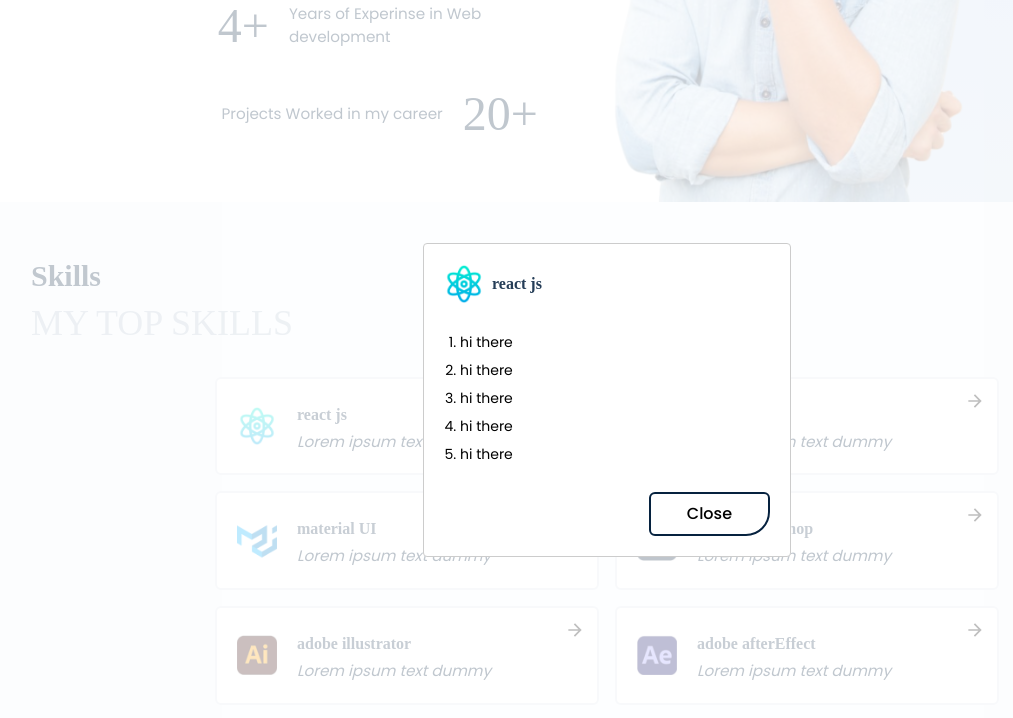
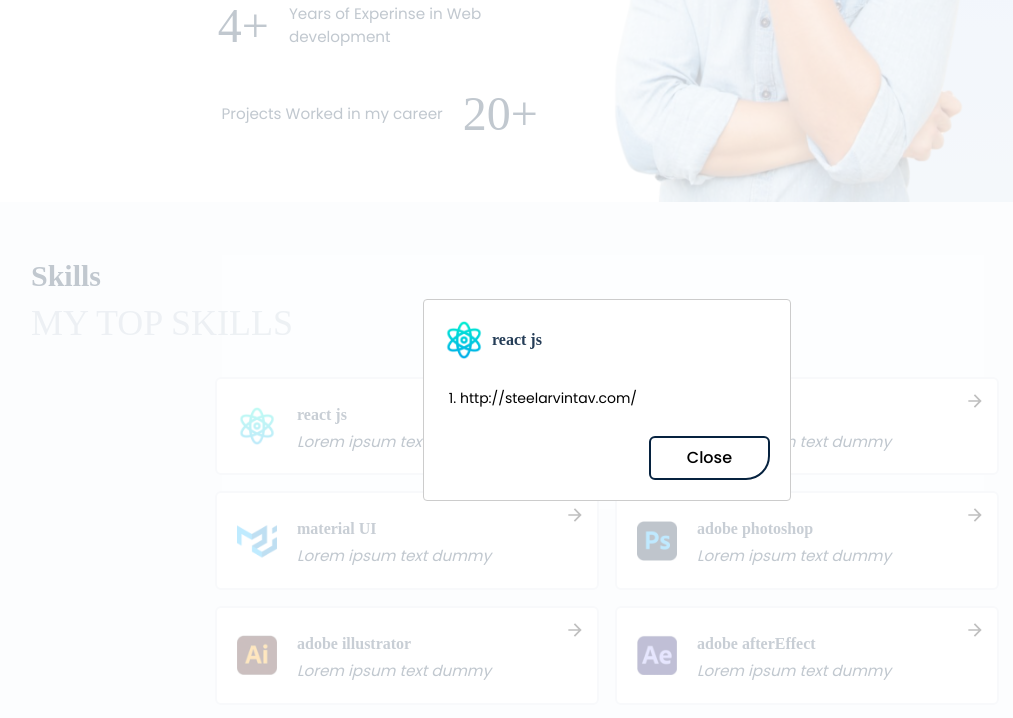
Before and after one commit to LQasemzadeh/LadanPortfolio, a React (Vite) app: page / in a window 1280 px wide. Both pictures are taken after a click on the element 608 px from the left and 998 px from the top of the page. Shown: the part 598-1316 px from the top of the page, without its empty margins (33-1046 px from the left). Built offline with nearby package versions, Linux system fonts and the light colour scheme; a web font is replaced by a local one.

Commit message:
contact section

```diff
--- a/src/Content.js
+++ b/src/Content.js
@@ -12,8 +12,8 @@ import services_logo1 from "./assets/images/Services/logo1.png";
 import services_logo2 from "./assets/images/Services/logo2.png";
 import services_logo3 from "./assets/images/Services/logo3.png";
 
-import project1 from "./assets/images/projects/img1.png";
-import project2 from "./assets/images/projects/img2.png";
+import project1 from "./assets/images/projects/steelarvin.png";
+import project2 from "./assets/images/projects/setaregan.png";
 import project3 from "./assets/images/projects/img3.png";
 import person_project from "./assets/images/projects/person.png";
 
@@ -117,17 +117,17 @@ export const content = {
     service_content: [
       {
         title: "Web Designer",
-        para: "In publishing and graphic design, Lorem ipsum is a placeholder text commonly used to demonstrate the visual form of a document elying on mean",
+        para: "I expertise in web design, specifically using technologies such as React, Tailwind, and Material UI.",
         logo: services_logo1,
       },
       {
         title: "UX / UI Designing",
-        para: "In publishing and graphic design, Lorem ipsum is a placeholder text commonly used to demonstrate the visual form of a document elying on mean",
+        para: "I possess strong skills in UX/UI design, enabling me to create intuitive and visually appealing interfaces that prioritize user experience.",
         logo: services_logo2,
       },
       {
         title: "PhotoShop Editing",
-        para: "In publishing and graphic design, Lorem ipsum is a placeholder text commonly used to demonstrate the visual form of a document elying on mean",
+        para: "With my Photoshop skills, I can bring your vision to life and produce high-quality edits that surpass your expectations.",
         logo: services_logo3,
       },
     ],
@@ -138,11 +138,11 @@ export const content = {
     image: person_project,
     project_content: [
       {
-        title: "Gym Website",
+        title: "Industrial Company Website",
         image: project1,
       },
       {
-        title: "Social Media web",
+        title: "Computer Firm Website",
         image: project2,
       },
       {
--- a/src/components/Skills.jsx
+++ b/src/components/Skills.jsx
@@ -46,11 +46,7 @@ const Skills = () => {
       </div>
       <br />
       <ul className="list-decimal px-4 font-Poppins sm:text-sm text-xs !leading-7">
-        <li>hi there</li>
-        <li>hi there</li>
-        <li>hi there</li>
-        <li>hi there</li>
-        <li>hi there</li>
+        <li>http://steelarvintav.com/</li>
       </ul>
       <br />
       <div className="flex justify-end">
```
Also changed, not shown: src/assets/images/Projects/steelarvin.png (added), 1 other file (tests, documents, lock files or other folders).
